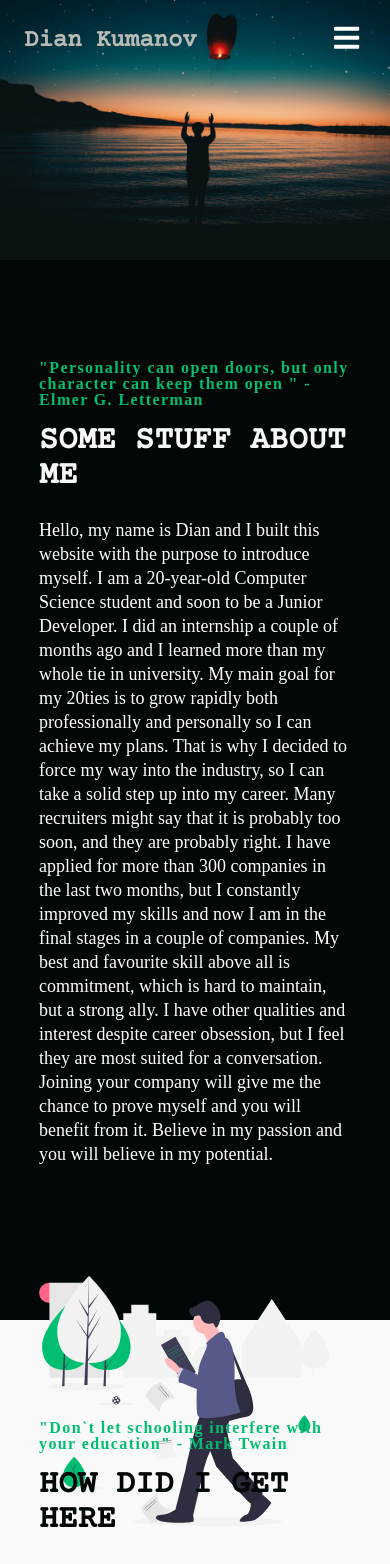
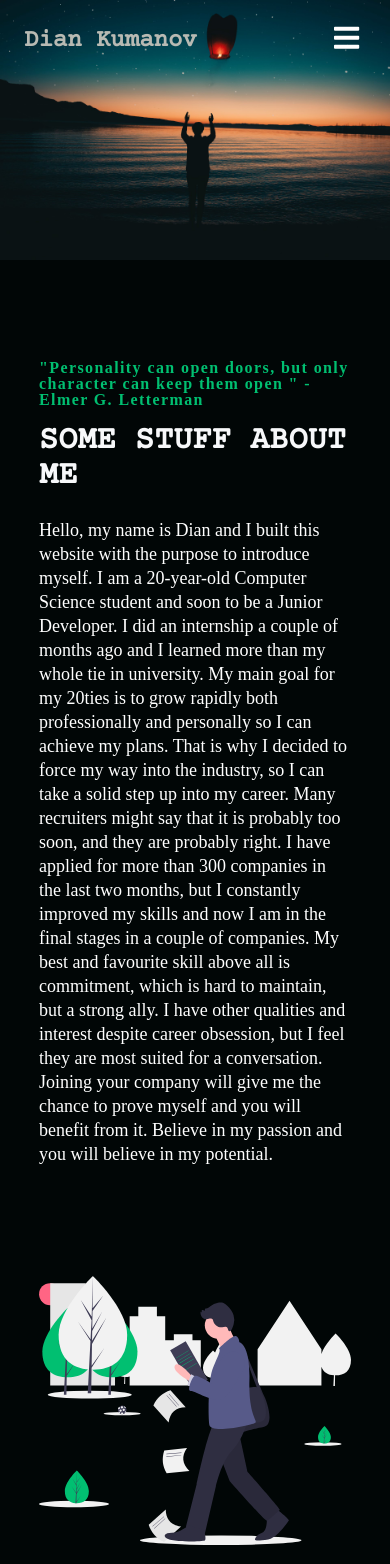
Before and after one commit to Mitrandir-main/HelloHex, a React (Create React App) app: page / in a window 390 px wide. Shown: the top 1564 px of the page. Built offline with nearby package versions, Linux system fonts and the light colour scheme; the HTML template or start-up script is replaced by a standard one.

Commit message:
more responsive

```diff
--- a/src/components/InfoSection/InfoElements.js
+++ b/src/components/InfoSection/InfoElements.js
@@ -11,13 +11,18 @@ export const InfoContainer = styled.div`
 export const InfoWrapper = styled.div`
   display: grid;
   z-index: 1;
-  height: 860px;
+  height: 900px;
   width: 100%;
   max-width: 1100px;
   margin-right: auto;
   margin-left: auto;
   padding: 0 24px;
   justify-content: center;
+
+  @media screen and (max-width: 768px) {
+    height: auto;
+  }
+
 `;
 
 export const InfoRow = styled.div`
@@ -81,11 +86,12 @@ export const Subtitle = styled.p`
 
 export const ImgWrap = styled.div`
   max-width: 510px;
-  height: 90%;
+  height: 100%;
+
 `;
 
 export const Img = styled.img`
-  width: 93%;
+  width: 100%;
   margin: 0 0 10px 0;
   padding-right: 0;
 `;
```
